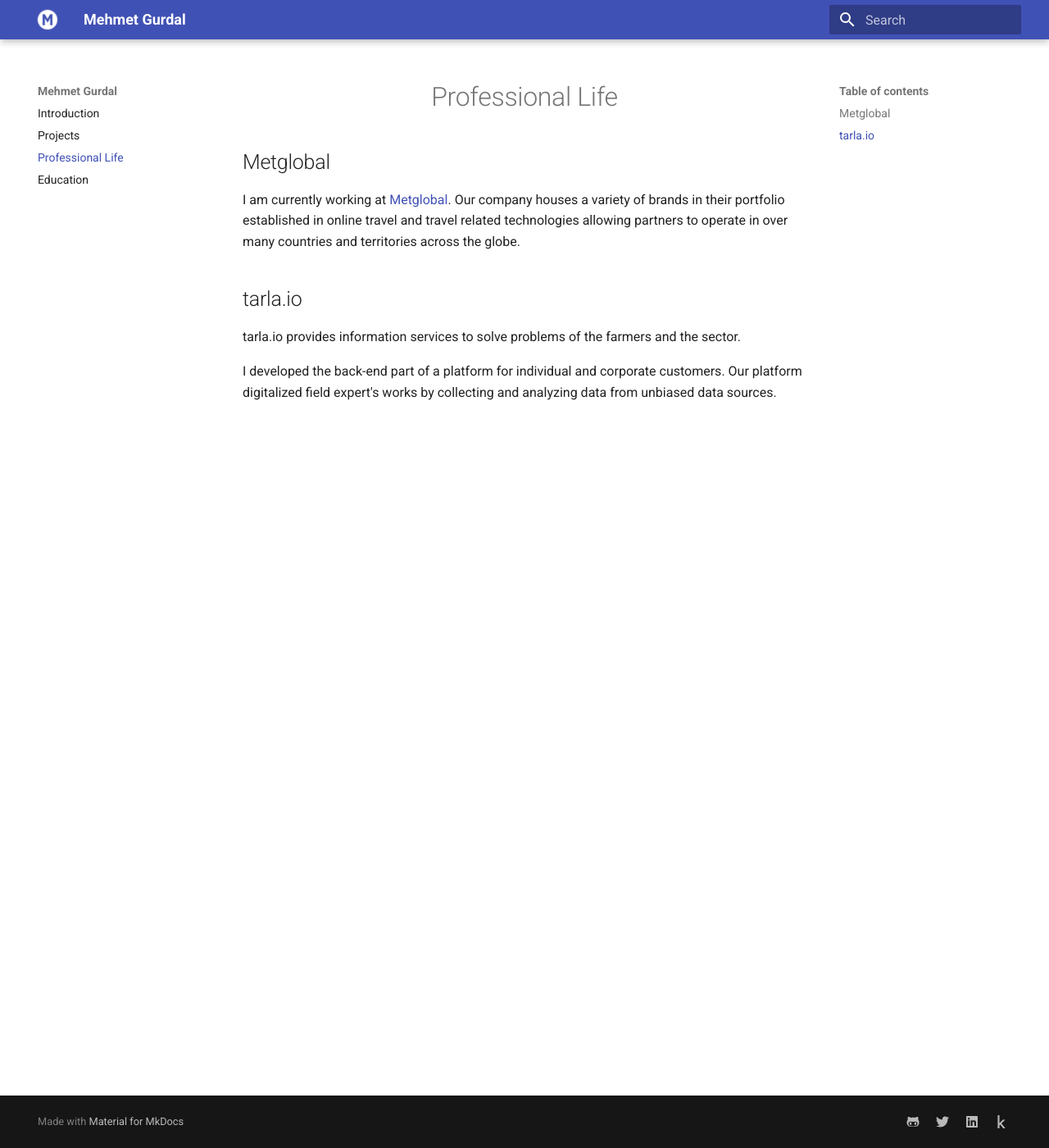
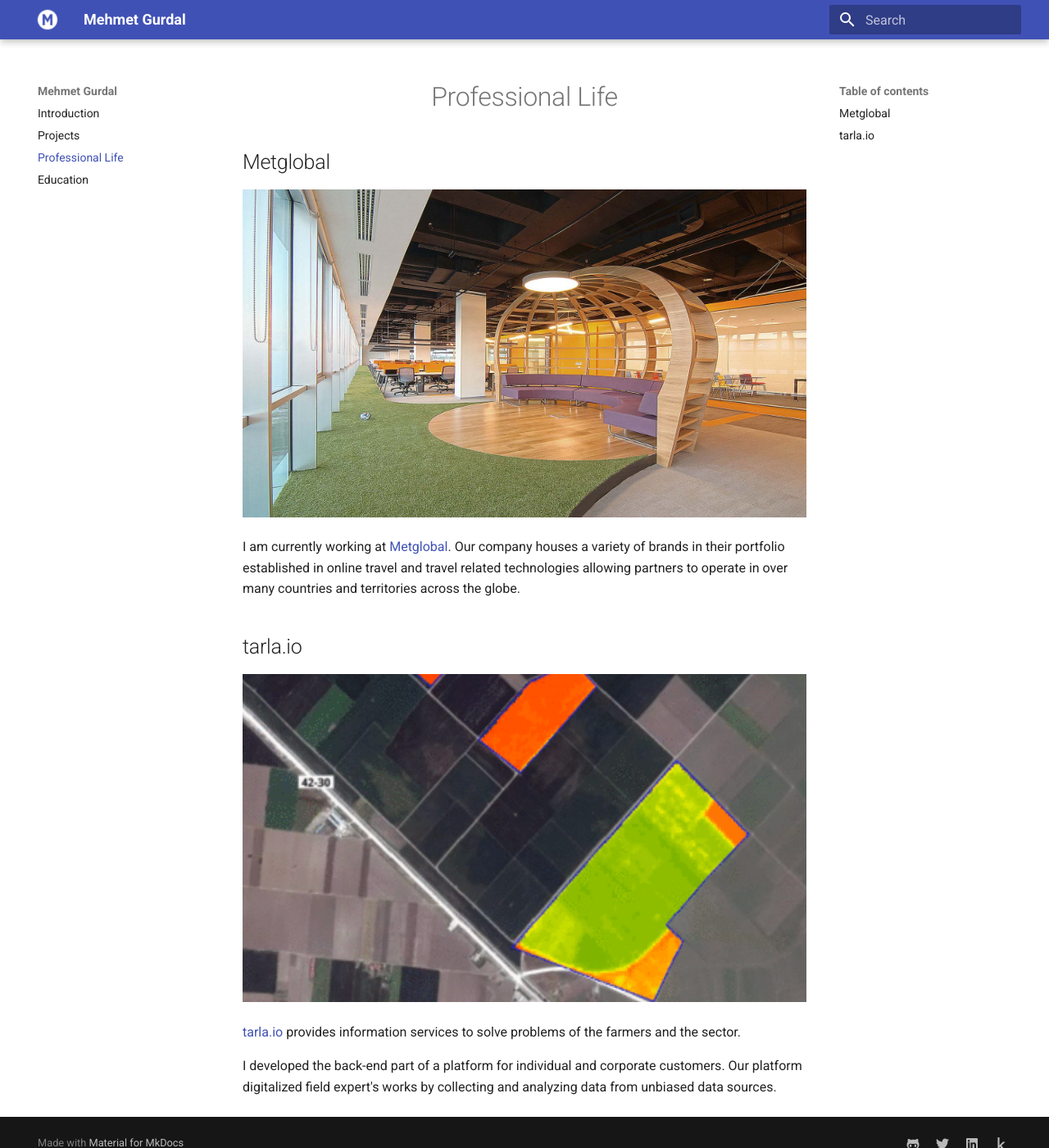
Before and after one commit to mgurdal/resume, an MkDocs documentation site: the page built from docs/professional.md, in a window 1280 px wide and 1400 px high. Shown: the whole window at 82% size. Built offline with MkDocs 1.6.1 and Material for MkDocs 9.7.7, drawn with Linux system fonts in a browser that asks for light colours.

Commit message:
Add company images

```diff
--- a/docs/assets/css/extra.css
+++ b/docs/assets/css/extra.css
@@ -1,3 +1,8 @@
 div.md-content > article > h1 {
     text-align: center;
 }
+
+img[alt="tarlaio"], img[alt="metglobal"] {
+    width:  800px;
+    height: 400px;
+}
--- a/docs/professional.md
+++ b/docs/professional.md
@@ -1,11 +1,14 @@
 ## Metglobal
+![metglobal](assets/images/metglobal.jpg)
+
 I am currently working at [Metglobal](https://www.metglobal.com/).
 Our company houses a variety of brands in their portfolio established in online travel and travel related technologies
 allowing partners to operate in over many countries and territories across the globe.
 
 ## tarla.io
+![tarlaio](assets/images/tarlaio.png)
 
-tarla.io provides information services to solve problems of the farmers and the sector.
+[tarla.io](tarla.io) provides information services to solve problems of the farmers and the sector.
 
 I developed the back-end part of a platform for individual and corporate customers.
 Our platform digitalized field expert's works by collecting and analyzing data from unbiased
```
Also changed, not shown: docs/assets/images/metglobal.jpg (added), docs/assets/images/tarlaio.png (added).
